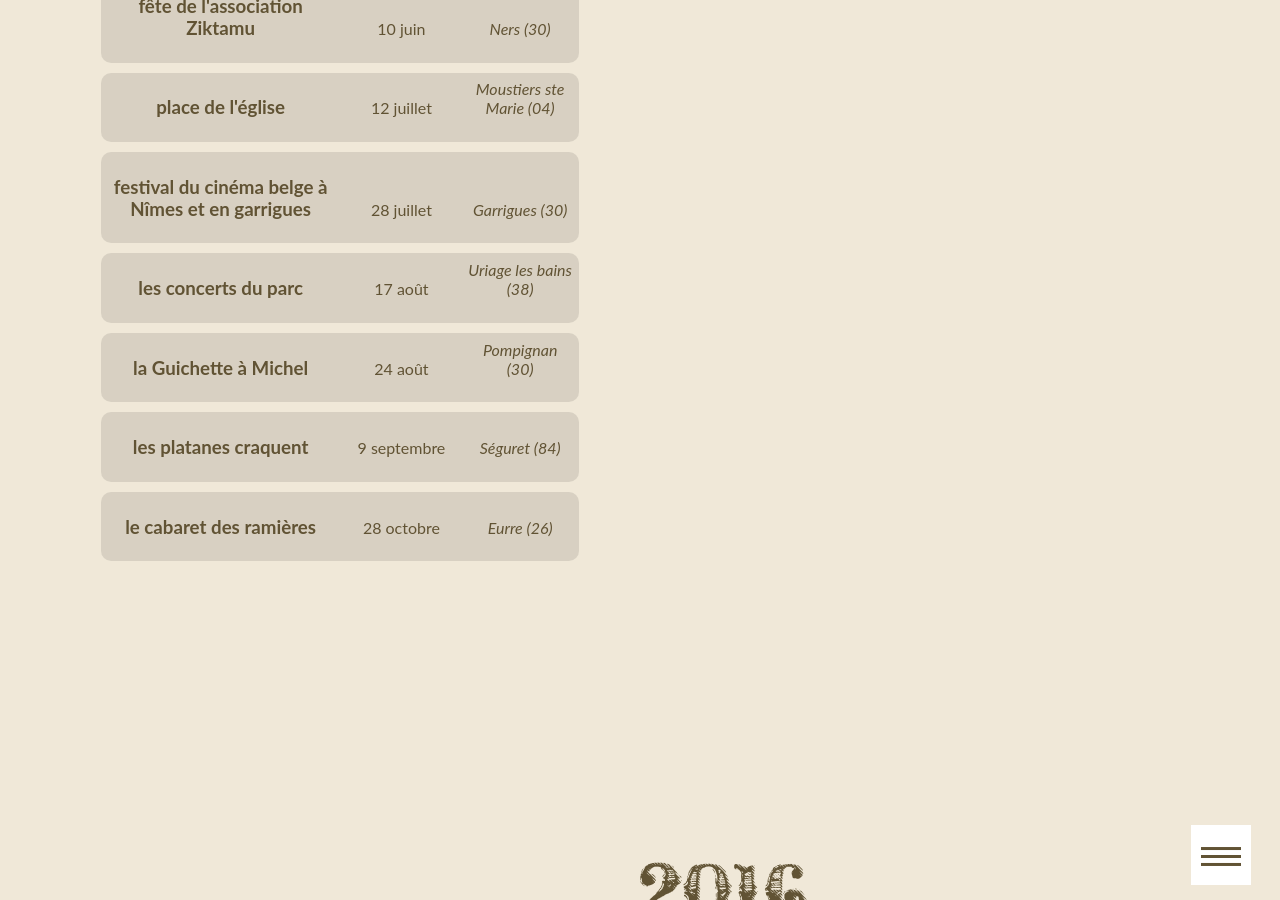
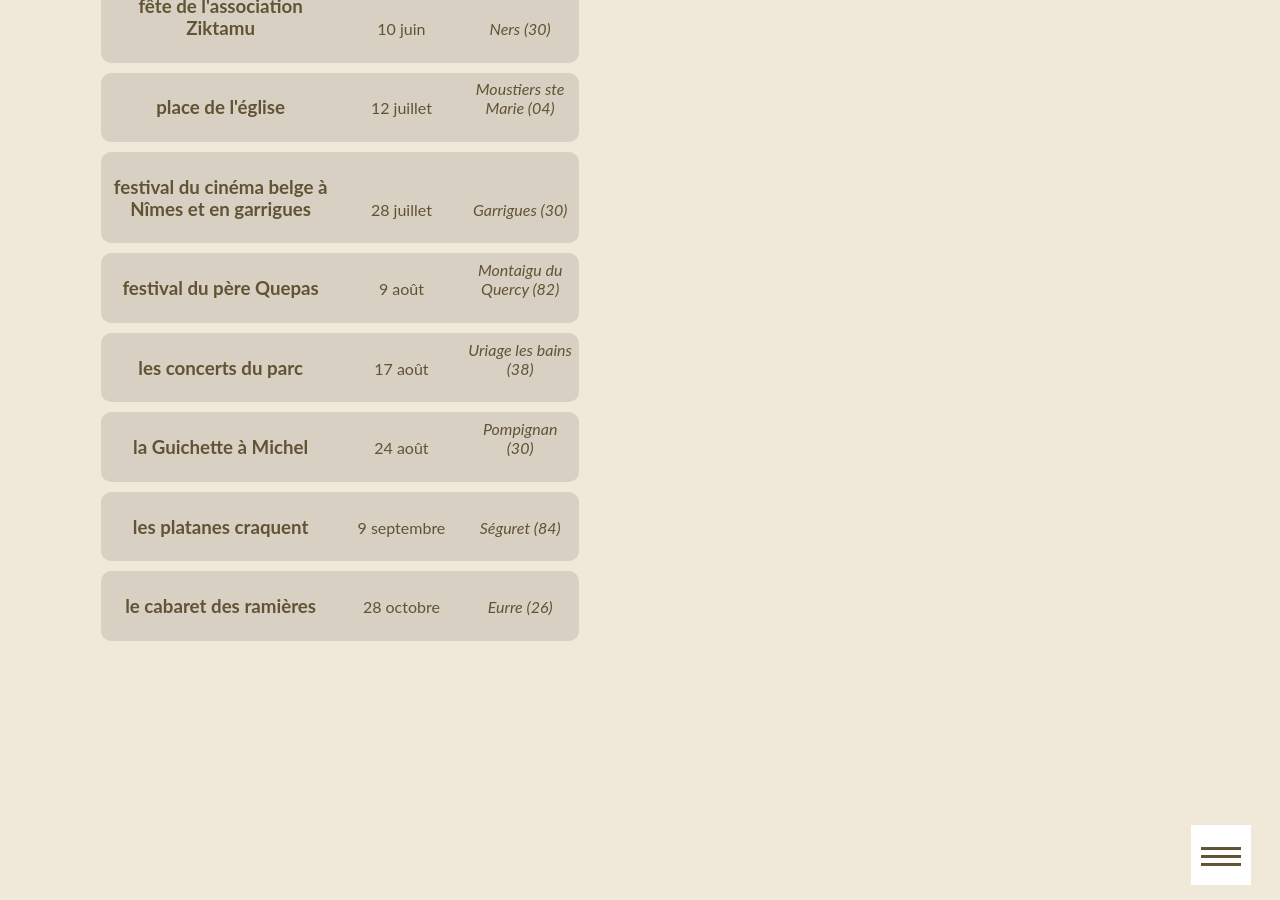
Before and after one commit to ftmftrs/ftmftrs.github.io, a Jekyll site: the page built from concert/index.html, in a window 1280 px wide and 900 px high, scrolled down 1921 px. Built offline with Jekyll 4.4.1, drawn with Linux system fonts in a browser that asks for light colours; Markdown is read by kramdown in place of the engine named in the settings; comment, search, counter and statistics services are not loaded.

Commit message:
Update concerts.yml

```diff
--- a/_data/concerts.yml
+++ b/_data/concerts.yml
@@ -53,6 +53,10 @@
     - title: festival du cinéma  belge à Nîmes et en garrigues
       date: 28 juillet
       address: Garrigues (30)
+
+    - title: festival du père Quepas
+      date: 9 août
+      address: Montaigu du Quercy (82)
 
     - title: les concerts du parc
       date: 17 août
```
